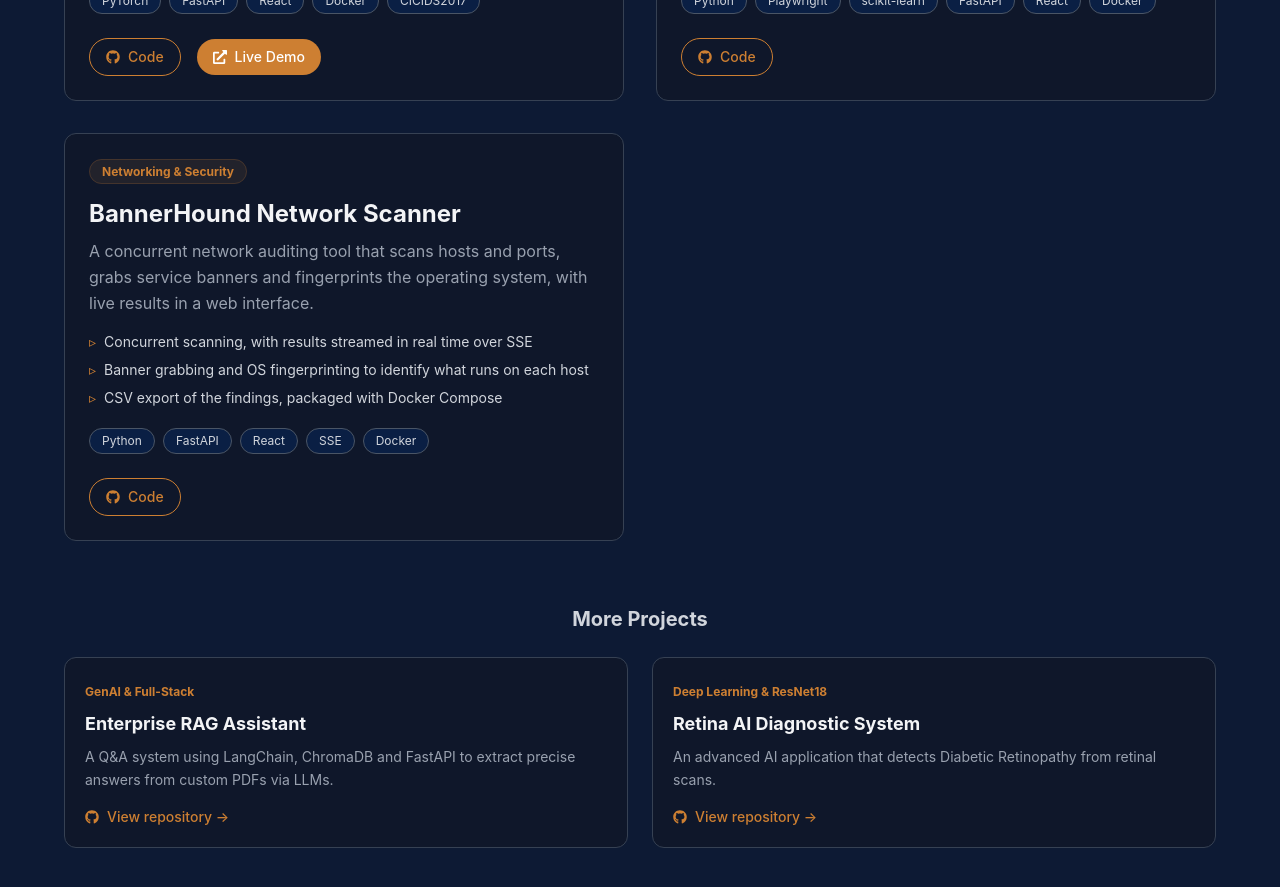
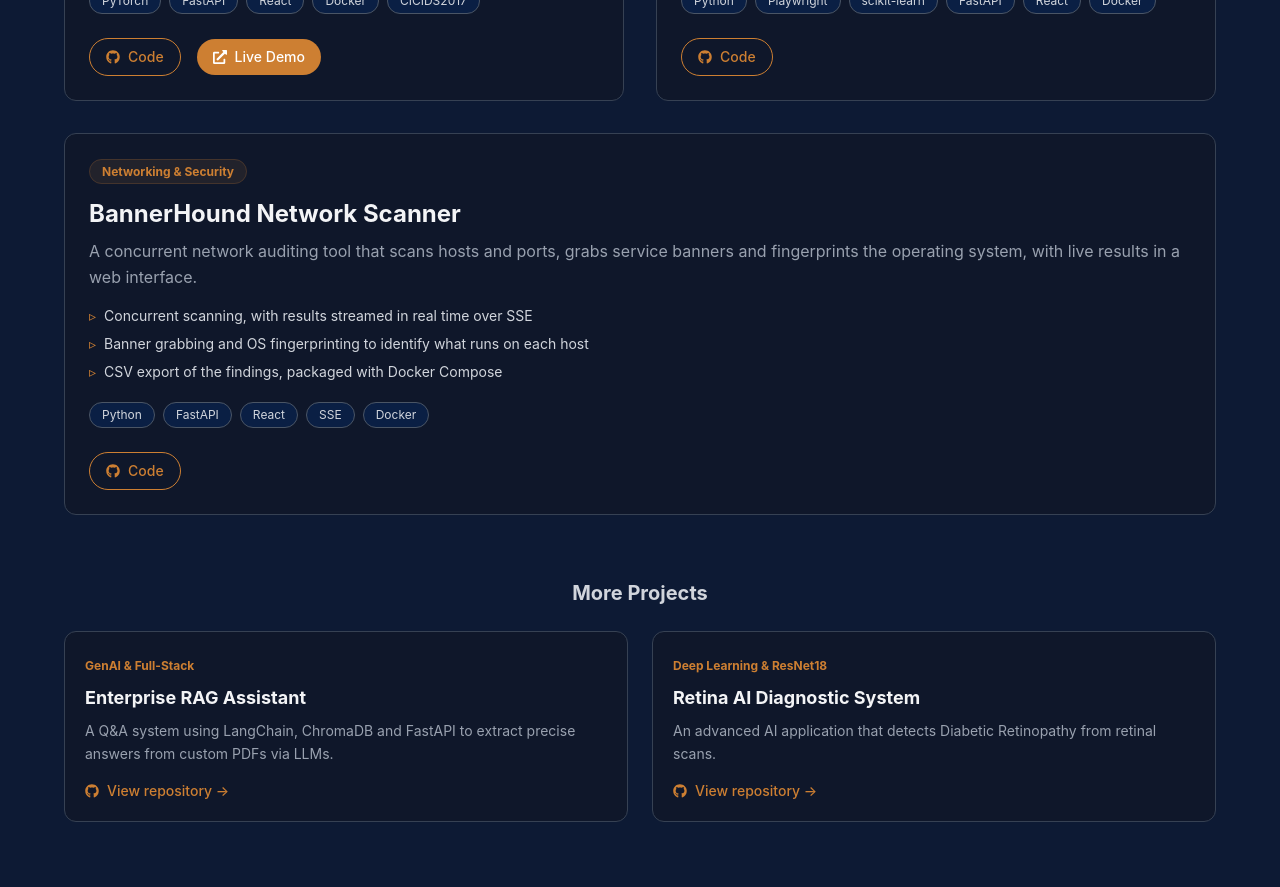
Before and after one commit to Djilali-77/portfolio, a React (Vite) app: page / in a window 1280 px wide. Shown: the part 2080-2967 px from the top of the page. Built offline with nearby package versions, Linux system fonts and the light colour scheme.

Commit message:
Let the third featured card fill the row and center the smaller ones

```diff
--- a/src/pages/Projects.jsx
+++ b/src/pages/Projects.jsx
@@ -13,11 +13,16 @@ const Projects = () => {
 
         {/* Big cards: the two main projects */}
         <div className="grid grid-cols-1 lg:grid-cols-2 gap-8 mb-16">
-          {featuredProjects.map((project) => (
+          {featuredProjects.map((project, index) => (
             <motion.article
               key={project.id}
               whileHover={{ y: -5 }}
-              className="bg-[#0f172a] border border-gray-700 rounded-xl p-6 hover:shadow-xl hover:shadow-[#cd7f32]/10 hover:border-[#cd7f32]/50 transition-all flex flex-col justify-between"
+              className={`bg-[#0f172a] border border-gray-700 rounded-xl p-6 hover:shadow-xl hover:shadow-[#cd7f32]/10 hover:border-[#cd7f32]/50 transition-all flex flex-col justify-between ${
+                // if the number of cards is odd, the last one gets the whole row
+                index === featuredProjects.length - 1 && featuredProjects.length % 2 === 1
+                  ? 'lg:col-span-2'
+                  : ''
+              }`}
             >
               <div>
                 <span className="text-xs font-bold text-[#cd7f32] bg-[#cd7f32]/10 px-3 py-1 rounded-full border border-[#cd7f32]/20">
```
